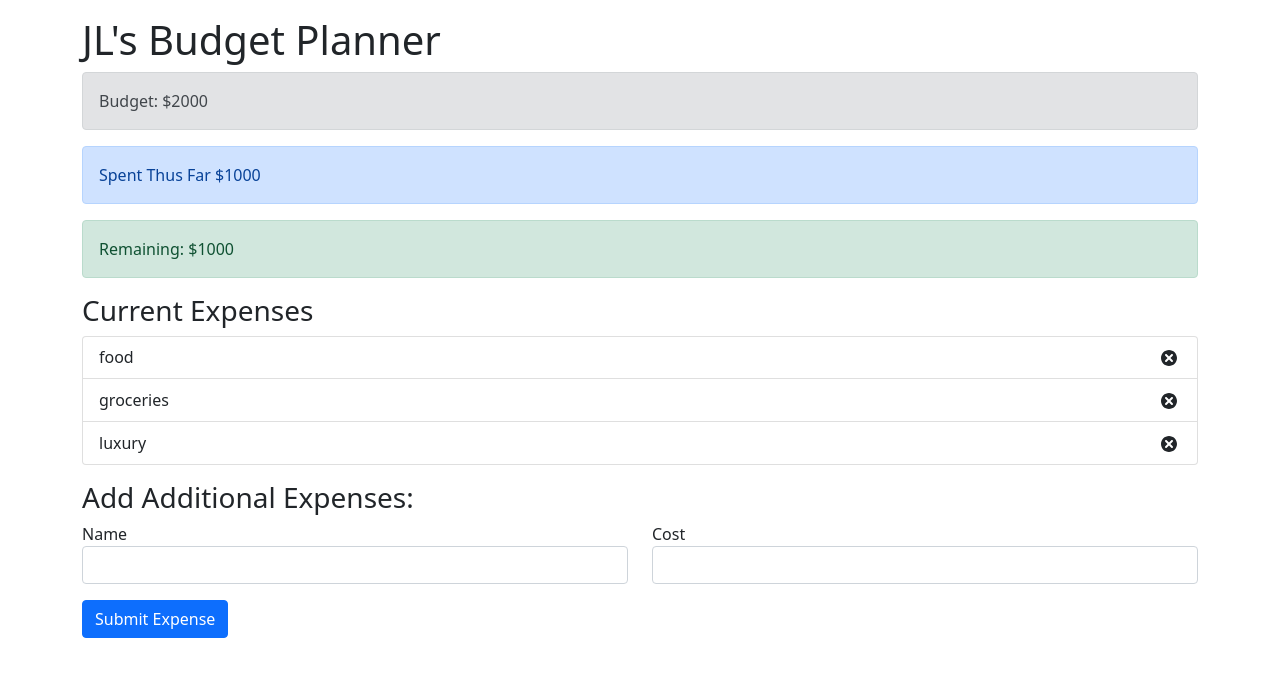
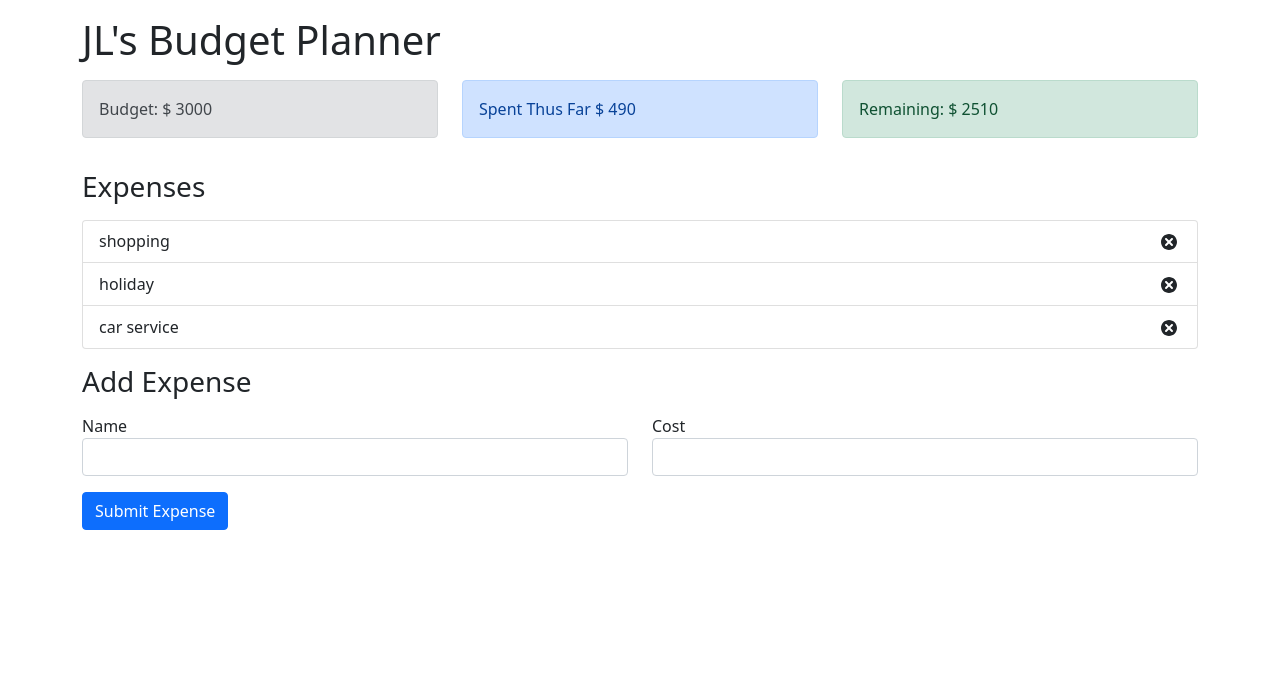
Before and after one commit to ngjunlong9651/react-budget-app, a React (Create React App) app: page / in a window 1280 px wide. Shown: the top 676 px of the page. Built offline with nearby package versions, Linux system fonts and the light colour scheme.

Commit message:
allows user to add expenses and auto calculate

```diff
--- a/src/App.js
+++ b/src/App.js
@@ -5,33 +5,40 @@ import Remaining from './components/Remaining';
 import ExpenseTotal from './components/ExpenseTotal';
 import ExpenseList from './components/ExpenseList';
 import AddExpenseForm from './components/AddExpense';
+import { AppProvider } from './context/AppContext';
 
 const App = () => {
 	return (
+		<AppProvider>
 			<div className='container'>
-      <h1 className='mt-3'> JL's Budget Planner </h1>
-        <div className='row-mt-3'>
-          <div className ='col-sm'>
+				<h1 className='mt-3'>JL's Budget Planner</h1>
+				<div className='row mt-3'>
+					<div className='col-sm'>
 						<Budget />
 					</div>
 					<div className='col-sm'>
 						<ExpenseTotal />
 					</div>
 					<div className='col-sm'>
-            <Remaining/>
+						<Remaining />
 					</div>
 				</div>
+				<h3 className='mt-3'>Expenses</h3>
+				<div className='row mt-3'>
 					<div className='col-sm'>
-        <h3 className='mt-3'> Current Expenses </h3>
 						<ExpenseList />
 					</div>
+				</div>
+				<h3 className='mt-3'>Add Expense</h3>
+				<div className='row mt-3'>
 					<div className='col-sm'>
-        <h3 className='mt-3'>Add Additional Expenses: </h3>
 						<AddExpenseForm />
 					</div>
 				</div>
-
-  )
+			</div>
+		</AppProvider>
+	);
 };
 
+
 export default App;
--- a/src/components/AddExpense.js
+++ b/src/components/AddExpense.js
@@ -1,8 +1,31 @@
-import React from 'react'
+import React, { useContext, useState } from 'react'
+import { AppContext } from '../context/AppContext';
+import {v4 as uuidv4} from 'uuid';
 
 const AddExpenseForm =() => {
+    const {dispatch} = useContext(AppContext)
+    const [name,setName] = useState('')
+    const [cost,setCost] = useState('')
+
+    const onSubmit = (event) => {
+        event.preventDefault();
+
+        const expense = {
+            id: uuidv4(),
+            name: name,
+            cost: parseInt(cost),
+        };
+
+        dispatch({
+            type: "Add_Expense",
+            payload: expense,
+
+        });
+    };
+
+
     return (
-        <form>
+        <form onSubmit={onSubmit}>
             <div className ='row'>
                 <div className='col-sm'>
                     <label for ="name"> Name </label>
@@ -11,6 +34,8 @@ const AddExpenseForm =() => {
                         type = 'text'
                         className='form-control'
                         id ='name'
+                        value = {name}
+                        onChange ={(event) => setName(event.target.value)}
                     ></input>
                 </div>
                 <div className='col-sm'>
@@ -20,6 +45,8 @@ const AddExpenseForm =() => {
                         type = "text"
                         className='form-control'
                         id="cost"
+                        value = {cost}
+                        onChange = {(event)=> setCost(event.target.value)}
                     ></input>
                 </div>
             </div>
--- a/src/components/Budget.js
+++ b/src/components/Budget.js
@@ -1,11 +1,13 @@
-import React from 'react'
+import React, { useContext } from 'react'
+import { AppContext } from '../context/AppContext';
 
 const Budget = ()=> {
+    const {budget} = useContext(AppContext)
     return (
-        <div className ="alert alert-secondary">
-            <span> Budget: $2000 </span>
+        <div className='alert alert-secondary'>
+            <span>Budget: $ {budget} </span>
         </div>
-    )
+    );
 };
 
 export default Budget
--- a/src/components/ExpenseItem.js
+++ b/src/components/ExpenseItem.js
@@ -1,7 +1,16 @@
-import React from 'react';
+import React, { useContext } from 'react';
 import { TiDelete } from 'react-icons/ti';
+import { AppContext } from '../context/AppContext';
 
 const ExpenseItem = (props) => {
+	const {dispatch} = useContext(AppContext)
+
+	const handleDeleteExpense =() =>{
+		dispatch({
+			type: "Delete_Expense",
+			payload: props.id,
+		})
+	};
 	return (
 		<li className='list-group-item d-flex justify-content-between align-items-center'>
 			{props.name}
@@ -9,7 +18,7 @@ const ExpenseItem = (props) => {
 				<span className='badge badge-primary badge-pill mr-3'>
 					£{props.cost}
 				</span>
-				<TiDelete size='1.5em'></TiDelete>
+				<TiDelete size='1.5em' onClick={handleDeleteExpense}></TiDelete>
 			</div>
 		</li>
 	);
--- a/src/components/ExpenseList.js
+++ b/src/components/ExpenseList.js
@@ -1,12 +1,9 @@
-import React from 'react'
+import React, { useContext } from 'react'
 import ExpenseItem from "./ExpenseItem"
+import { AppContext } from '../context/AppContext';
 
 const ExpenseList =() => {
-    const expenses = [
-        {id: 123, name: 'food', cost: '400'},
-        {id: 123, name: 'groceries', cost: '200'},
-        {id: 123, name: 'luxury', cost: '300'}
-    ];
+    const {expenses} = useContext(AppContext)
     return (
         <ul className='list-group'>
             {expenses.map((expense)=>(
--- a/src/components/ExpenseTotal.js
+++ b/src/components/ExpenseTotal.js
@@ -1,11 +1,16 @@
-import React from 'react'
+import React, {useContext} from 'react'
+import { AppContext } from '../context/AppContext';
 
 const ExpenseTotal =() => {
+    const {expenses} = useContext(AppContext)
+    const totalExpenses = expenses.reduce((total,item) => {
+        return (total += item.cost)
+    }, 0)
     return (
         <div className='alert alert-primary'>
-            <span> Spent Thus Far $1000</span>
+            <span> Spent Thus Far $ {totalExpenses} </span>
         </div>
-    )
+    );
 };
 
 export default ExpenseTotal;
--- a/src/components/Remaining.js
+++ b/src/components/Remaining.js
@@ -1,9 +1,17 @@
-import React from 'react'
+import React , {useContext} from 'react'
+import { AppContext } from '../context/AppContext';
+
+
 
 const Remaining = () => {
+    const {expenses, budget} = useContext(AppContext)
+    const totalExpenses = expenses.reduce((total,item) => {
+        return(total = total +=item.cost);
+    }, 0)
+    const alertType = totalExpenses > budget ? 'alert-danger': 'alert-success';
     return (
-        <div className= 'alert alert-success'>
-            <span>Remaining: $1000</span>
+        <div className= {`alert ${alertType}`}>
+            <span>Remaining: $ {budget - totalExpenses} </span>
         </div>
     )
 };
--- /dev/null
+++ b/src/context/AppContext.js
@@ -0,0 +1,49 @@
+import { createContext, useReducer } from 'react';
+
+
+
+const AppReducer = (state, action) => {
+	switch (action.type) {
+		case 'Add_Expense':
+			return {
+				...state,
+				expenses: [...state.expenses, action.payload],
+			};
+		case 'Delete_Expense':
+			return {
+				...state,
+				expenses: state.expenses.filter(
+					(expense) => expense.id !== action.payload
+				),
+			}
+		default:
+			return state;
+	}
+};
+
+const initialState = {
+	budget: 3000,
+	expenses: [
+		{ id: 12, name: 'shopping', cost: 40 },
+		{ id: 13, name: 'holiday', cost: 400 },
+		{ id: 14, name: 'car service', cost: 50 },
+	],
+};
+
+export const AppContext = createContext();
+
+export const AppProvider = (props) => {
+	const [state, dispatch] = useReducer(AppReducer, initialState);
+
+	return (
+		<AppContext.Provider
+			value={{
+				budget: state.budget,
+				expenses: state.expenses,
+				dispatch,
+			}}
+		>
+			{props.children}
+		</AppContext.Provider>
+	);
+};
```
Lines whose indentation alone changed are shown as unchanged.
